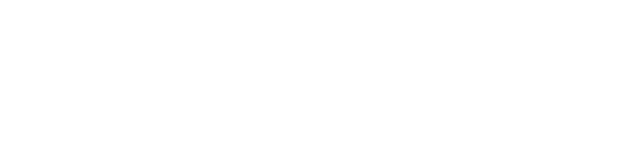
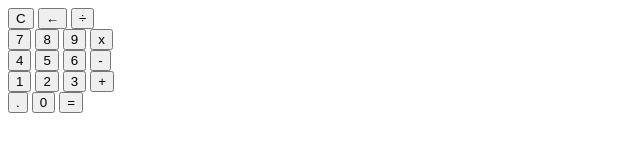
Before and after one commit to kitsana13428/Calculator, a plain HTML site: page index.html in a window 1280 px wide. Shown: the whole page, without its empty margins (0-640 px from the left). Drawn offline with Linux system fonts and the light colour scheme.

Commit message:
calculator style

```diff
--- a/index.html
+++ b/index.html
@@ -10,7 +10,45 @@
 <body>
 
     <div class="wrapper">
+        <section class="screen">
+             <div class="previous" data-operand-previous></div>
+             <div class="current" data-operand-current></div>
+        </section>
 
+        <section class="calc-btn_row">
+            <div class="clac_btn_row"> <!--แถวที่ 1-->
+                <button class="calc_btn double" data-all-clear>C</button>
+                <button class="calc_btn" data-delete>←</button>
+                <button class="calc-btn" data-operation>÷</button>
+            </div>
+
+            <div class="clac_btn_row"> <!--แถวที่ 2-->
+                <button class="clac_btn" data-number>7</button>
+                <button class="clac_btn" data-number>8</button>
+                <button class="clac_btn" data-number>9</button>
+                <button class="clac_btn" data-operation>x</button>
+            </div>
+
+            <div><!--แถวที่ 3-->
+                <button class="clac_btn" data-number>4</button>
+                <button class="clac_btn" data-number>5</button>
+                <button class="clac_btn" data-number>6</button>
+                <button class="clac_btn" data-operation>-</button>
+            </div>
+
+            <div><!--แถวที่ 4-->
+                <button class="clac_btn" data-number>1</button>
+                <button class="clac_btn" data-number>2</button>
+                <button class="clac_btn" data-number>3</button>
+                <button class="clac_btn" data-operation>+</button>
+            </div>
+
+            <div><!--แถวที่ 5-->
+                <button class="clac_btn" data-number>.</button>
+                <button class="clac_btn double" data-number>0</button>
+                <button class="clac_btn" data-number>=</button>
+            </div>
+        </section>
     </div>
 
 
```
